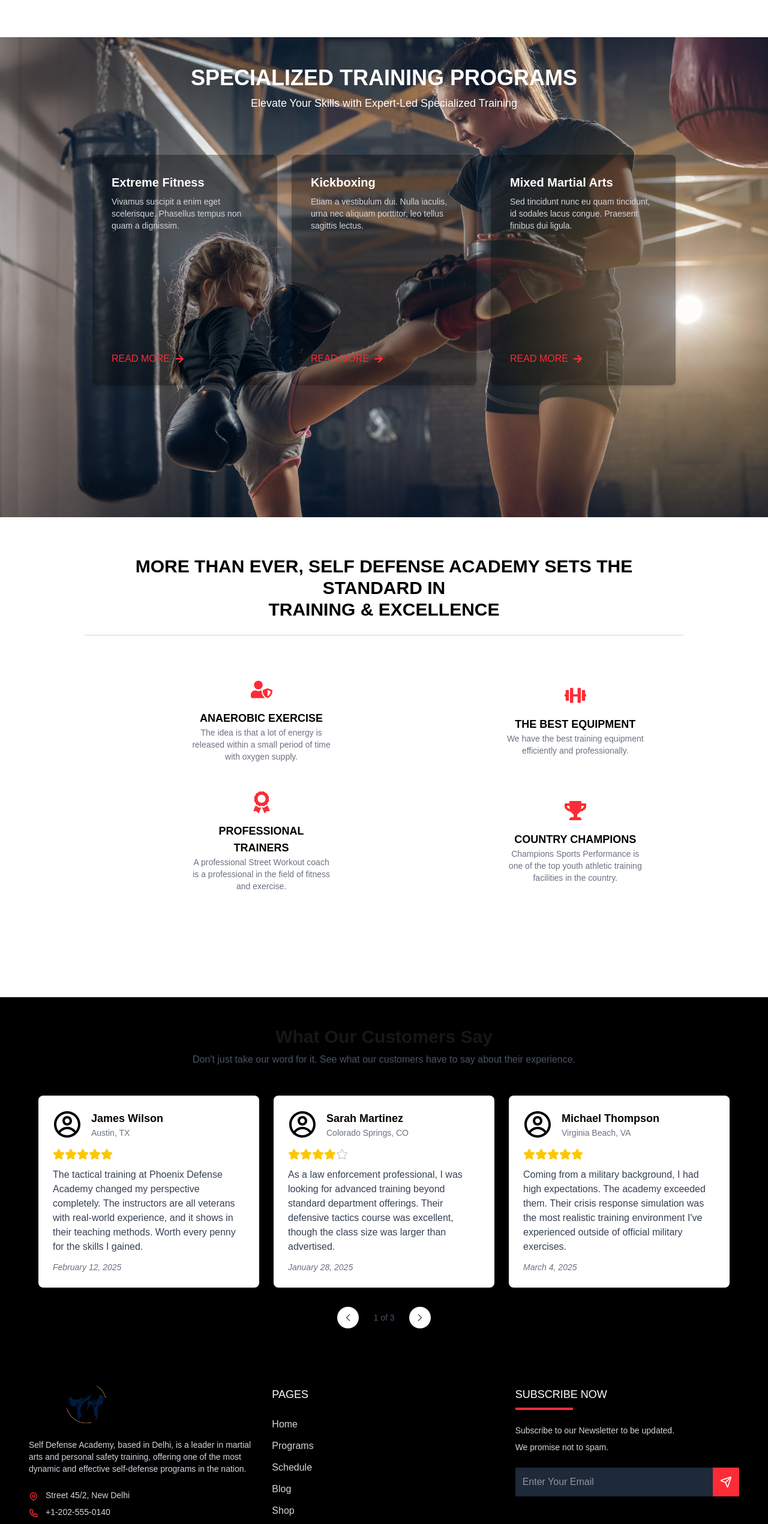
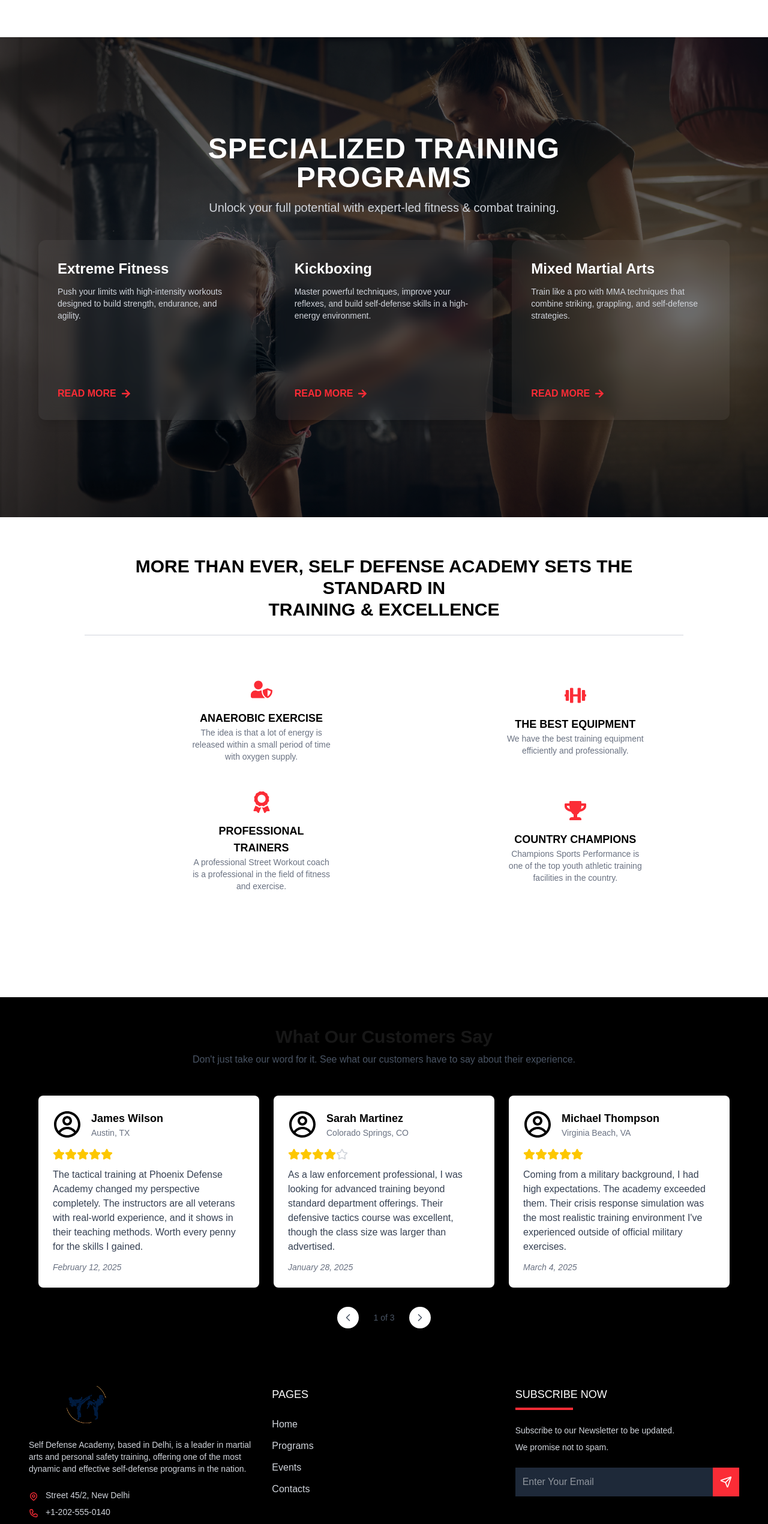
Before and after one commit to AbhishekIIITD/self_defence_assignment, a Next.js app: page / in a window 1280 px wide. Shown: the part 2506-5046 px from the top of the page at 60% size. Built offline with nearby package versions, Linux system fonts and the light colour scheme.

Commit message:
improved programs

```diff
--- a/components/Footer.jsx
+++ b/components/Footer.jsx
@@ -67,27 +67,18 @@ const Footer = () => {
                 </Link>
               </li>
               <li>
-                <Link href="/programs" className="hover:text-red-500 transition-colors duration-300">
+                <Link href="/#programs" className="hover:text-red-500 transition-colors duration-300">
                   Programs
                 </Link>
               </li>
               <li>
-                <Link href="/schedule" className="hover:text-red-500 transition-colors duration-300">
-                  Schedule
+                <Link href="/#events" className="hover:text-red-500 transition-colors duration-300">
+                  Events
                 </Link>
               </li>
+
               <li>
-                <Link href="/blog" className="hover:text-red-500 transition-colors duration-300">
-                  Blog
-                </Link>
-              </li>
-              <li>
-                <Link href="/shop" className="hover:text-red-500 transition-colors duration-300">
-                  Shop
-                </Link>
-              </li>
-              <li>
-                <Link href="/contacts" className="hover:text-red-500 transition-colors duration-300">
+                <Link href="/#footer" className="hover:text-red-500 transition-colors duration-300">
                   Contacts
                 </Link>
               </li>
--- a/components/SpecialityHome.jsx
+++ b/components/SpecialityHome.jsx
@@ -1,49 +1,60 @@
+"use client";
 import React from "react";
 import { FaArrowRight } from "react-icons/fa";
 
 const programs = [
   {
     title: "Extreme Fitness",
-    description: "Vivamus suscipit a enim eget scelerisque. Phasellus tempus non quam a dignissim.",
+    description: "Push your limits with high-intensity workouts designed to build strength, endurance, and agility.",
   },
   {
     title: "Kickboxing",
-    description: "Etiam a vestibulum dui. Nulla iaculis, urna nec aliquam porttitor, leo tellus sagittis lectus.",
+    description: "Master powerful techniques, improve your reflexes, and build self-defense skills in a high-energy environment.",
   },
   {
     title: "Mixed Martial Arts",
-    description: "Sed tincidunt nunc eu quam tincidunt, id sodales lacus congue. Praesent finibus dui ligula.",
+    description: "Train like a pro with MMA techniques that combine striking, grappling, and self-defense strategies.",
   },
 ];
 
 const TrainingPrograms = () => {
   return (
-    <div id="programs" className="relative w-full md:h-screen bg-cover bg-center" style={{ backgroundImage: "url('/BannerHome_1.png')" }}>
-      <div className="absolute inset-0 bg-opacity-50"></div>
+    <div
+      id="programs"
+      className="relative w-full md:min-h-screen bg-cover bg-center flex flex-col items-center justify-center py-16 px-6"
+      style={{ backgroundImage: "url('/BannerHome_1.png')" }}
+    >
+      {/* Dark Gradient Overlay */}
+      <div className="absolute inset-0 bg-black/60"></div>
 
-      <div className="relative z-10 text-center text-white p-12">
-        <h1 className="text-4xl font-bold">SPECIALIZED TRAINING PROGRAMS</h1>
-        <p className="text-lg mt-2">Elevate Your Skills with Expert-Led Specialized Training</p>
+      {/* Header Section */}
+      <div className="relative z-10 text-center text-white max-w-3xl mx-auto">
+        <h1 className="text-4xl md:text-5xl font-extrabold uppercase tracking-wide">
+          Specialized Training Programs
+        </h1>
+        <p className="text-lg md:text-xl mt-3 text-gray-300">
+          Unlock your full potential with expert-led fitness & combat training.
+        </p>
       </div>
 
-      <div className="relative md:z-10 flex flex-col md:flex-row  justify-center gap-6 p-6">
+      {/* Training Program Cards */}
+      <div className="relative z-10 mt-10 grid grid-cols-1 md:grid-cols-3 gap-8 w-full max-w-6xl">
         {programs.map((program, index) => (
           <div
             key={index}
-      className="bg-black/35 text-white p-8 rounded-lg shadow-md md:w-1/4 h-96 flex flex-col justify-between hover:bg-black/80 transition"
+            className="bg-white/5 backdrop-blur-md text-white p-8 rounded-xl shadow-lg flex flex-col justify-between min-h-[300px] transition-all duration-300 hover:bg-white/20 hover:scale-105"
           >
-      <h2 className="text-xl font-bold">{program.title}</h2>
-      <p className="text-sm text-gray-300 mt-2 flex-grow">{program.description}</p>
+            <h2 className="text-2xl font-bold">{program.title}</h2>
+            <p className="text-sm text-gray-300 mt-3 flex-grow">{program.description}</p>
             <a
               href="#"
-        className="text-red-500 mt-4 flex items-center gap-2 hover:text-red-400 transition"
+              className="text-red-500 mt-6 flex items-center gap-2 font-semibold hover:text-red-400 transition"
             >
               READ MORE <FaArrowRight />
             </a>
           </div>
         ))}
       </div>
-
     </div>
   );
 };
```
Lines whose indentation alone changed are shown as unchanged.
